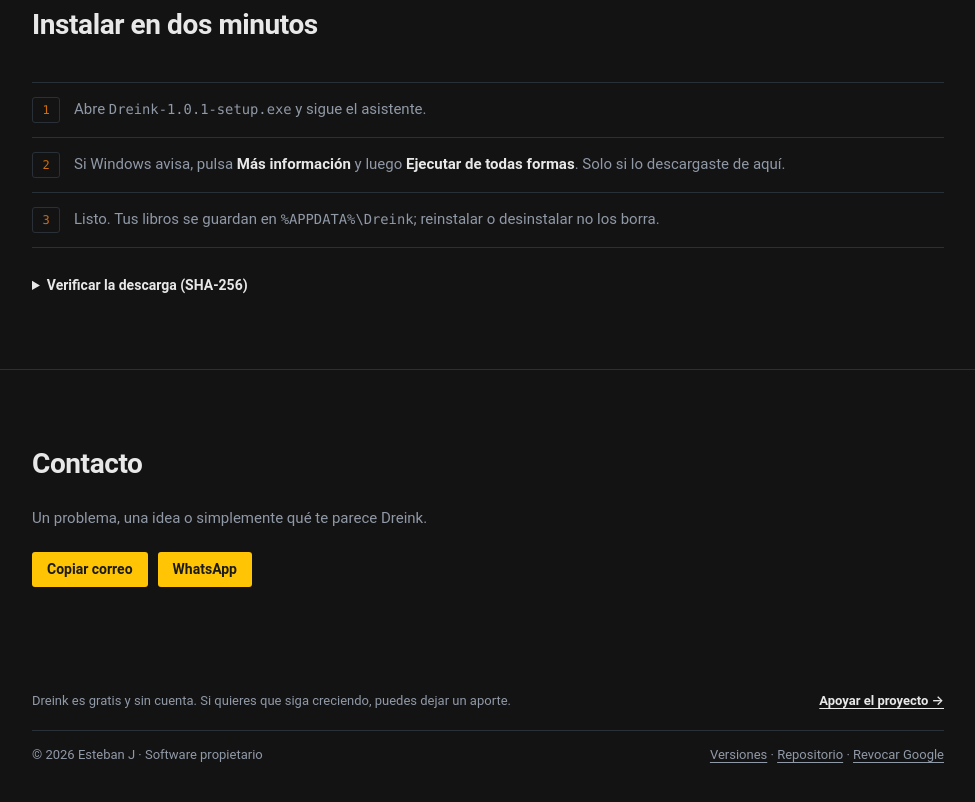
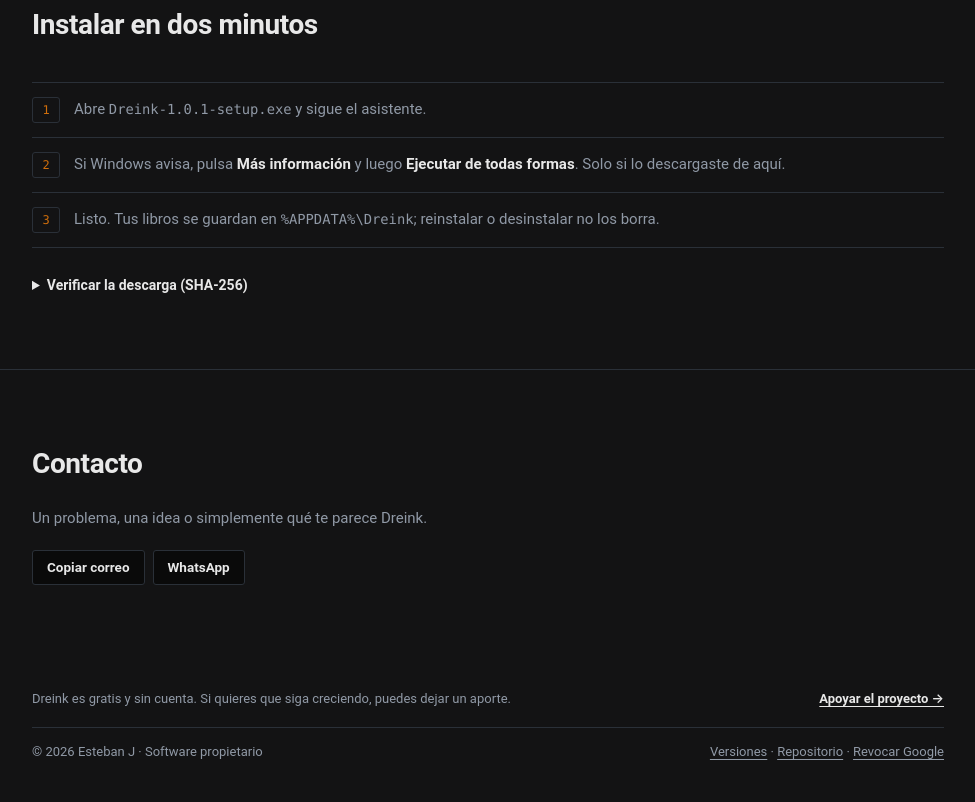
Before and after one commit to dreinkapp/dreinkapp.github.io, a plain HTML site: page index.html in a window 1280 px wide. Shown: the part 1949-2751 px from the top of the page, without its empty margins (152-1127 px from the left). Drawn offline with Linux system fonts and the light colour scheme.

Commit message:
Hacer discretos los botones de contacto

```diff
--- a/index.html
+++ b/index.html
@@ -599,14 +599,26 @@
       .contact-actions {
         display: flex;
         flex-wrap: wrap;
-        gap: 10px;
-        margin-top: 22px;
+        gap: 8px;
+        margin-top: 20px;
       }
 
       .contact-actions .btn {
-        border: 1px solid transparent;
+        font-size: 13.5px;
+        font-weight: 600;
+        padding: 8px 14px;
+        background: var(--surface);
+        color: var(--text);
+        border: 1px solid var(--border);
+        border-radius: var(--r);
         cursor: pointer;
         font-family: inherit;
+      }
+
+      .contact-actions .btn:hover {
+        border-color: var(--text-2);
+        background: var(--surface);
+        transform: none;
       }
 
       .contact-actions .btn[hidden] {
@@ -614,9 +626,8 @@
       }
 
       .contact-actions .btn[data-done='1'] {
-        background: var(--surface);
         border-color: var(--accent);
-        color: var(--text);
+        color: var(--accent);
       }
 
       .contact-status {
@@ -848,11 +859,11 @@
           <p class="contact-note">Un problema, una idea o simplemente qué te parece Dreink.</p>
 
           <div class="contact-actions">
-            <button class="btn btn-small" type="button" id="copy-email" data-done="0">
+            <button class="btn" type="button" id="copy-email" data-done="0">
               Copiar correo
             </button>
             <a
-              class="btn btn-small"
+              class="btn"
               id="whatsapp"
               href="#"
               target="_blank"
```
